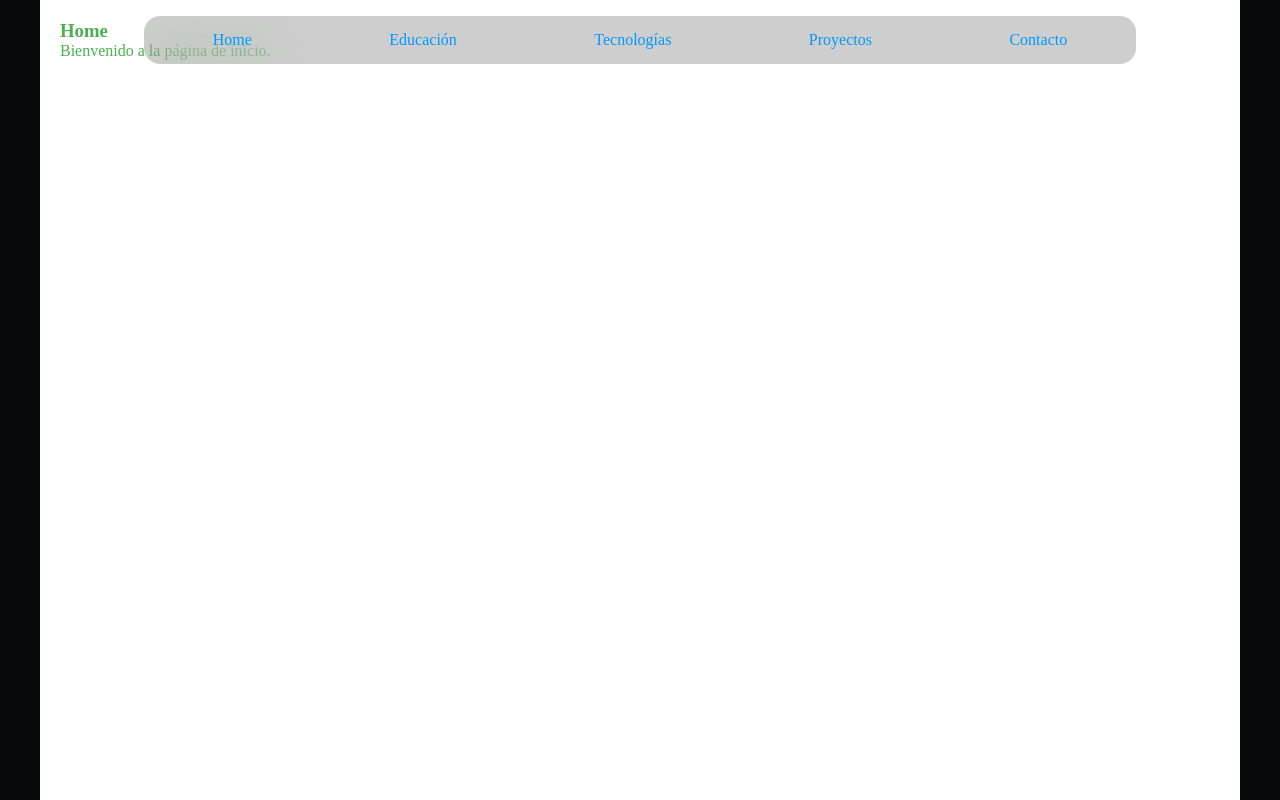
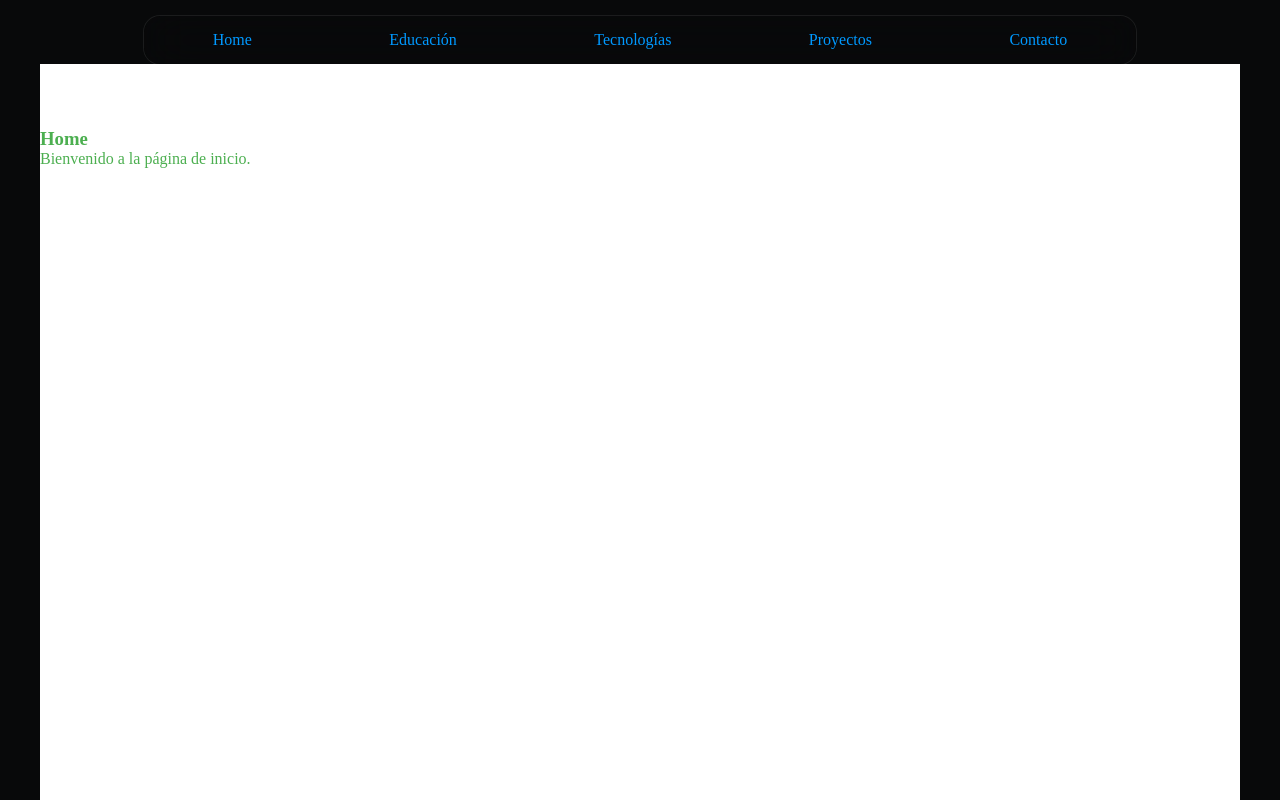
Before and after one commit to devfranciscogonzalez/portfolio, a React (Vite) app: page / in a window 1280 px wide. Shown: the top 800 px of the page. Built offline with nearby package versions, Linux system fonts and the light colour scheme.

Commit message:
fix navbar

```diff
--- a/src/App.jsx
+++ b/src/App.jsx
@@ -5,7 +5,8 @@ import { Contact, Education, Home, Project, Technology } from "./view";
 import { Layout } from "./components";
 
 const Section = styled.section`
-  min-height: 100vh;
+  height: 100vh;
+  padding-top: ${({ theme }) => theme.spacing.header};
 `;
 
 function App() {
--- a/src/components/Header/Header.styles.js
+++ b/src/components/Header/Header.styles.js
@@ -2,23 +2,13 @@ import styled from "styled-components";
 
 const HeaderContainer = styled.header`
   width: 100%;
-  position: fixed;
+  position: sticky;
   top: ${({ theme }) => theme.spacing.medium};
   z-index: ${({ theme }) => theme.zIndex.sticky};
-  display: flex;
-  justify-content: center;
 `;
 
-// const Logo = styled.img`
-//   /* Your CSS styles for the logo */
-// `;
+const NavBarContainer = styled.div`
+  height: ${({ theme }) => theme.spacing.header};
+`;
 
-// const Nav = styled.nav`
-//   /* Your CSS styles for the navigation */
-// `;
-
-// const NavLink = styled.a`
-//   /* Your CSS styles for the navigation links */
-// `;
-
-export { HeaderContainer };
+export { HeaderContainer, NavBarContainer };
--- a/src/components/Header/index.jsx
+++ b/src/components/Header/index.jsx
@@ -1,10 +1,12 @@
-import { HeaderContainer } from "./Header.styles";
+import { HeaderContainer, NavBarContainer } from "./Header.styles";
 import NavBar from "../Navbar";
 
 const Header = () => {
   return (
     <HeaderContainer>
-      <NavBar />
+      <NavBarContainer>
+        <NavBar />
+      </NavBarContainer>
     </HeaderContainer>
   );
 };
--- a/src/components/Layout/Layout.styles.js
+++ b/src/components/Layout/Layout.styles.js
@@ -7,4 +7,6 @@ const Container = styled.div`
   align-items: center;
 `;
 
-export default Container;
+
+
+export { Container };
--- a/src/components/Layout/index.jsx
+++ b/src/components/Layout/index.jsx
@@ -1,7 +1,7 @@
 import PropTypes from "prop-types";
 import Header from "../Header";
 import MainContent from "../MainContent";
-import Container from "./Layout.styles";
+import { Container } from "./Layout.styles";
 import Footer from "../Footer";
 
 const Layout = ({ children }) => {
--- a/src/components/MainContent/MainContent.styles.js
+++ b/src/components/MainContent/MainContent.styles.js
@@ -3,13 +3,10 @@ import styled from "styled-components";
 const MainContainer = styled.main`
   display: flex;
   flex-direction: column;
-  justify-content: flex-start;
+  justify-content: center;
   align-items: stretch;
   width: 100%;
-  max-width: 1200px;
-  margin: 0 auto;
-  padding: 20px;
-  box-sizing: border-box;
+  max-width: 75rem;
   background-color: #fff;
 `;
 
--- a/src/components/Navbar/Navbar.styles.js
+++ b/src/components/Navbar/Navbar.styles.js
@@ -8,6 +8,7 @@ const Nav = styled.nav`
   background-color: hsla(0, 0%, 4%, 0.2);
   box-shadow: 0 0 0 1px hsla(0, 0%, 100%, 0.08);
   backdrop-filter: blur(24px) saturate(140%);
+  margin: 0 auto;
 `;
 
 const NavList = styled.ul`
--- a/src/theme/index.js
+++ b/src/theme/index.js
@@ -38,6 +38,7 @@ export const theme = {
     large: "1.5rem",
     xlarge: "2rem",
     xxlarge: "3rem",
+    header: "4rem",
   },
   padding: {
     xsmall: ".25rem",
--- /dev/null
+++ b/src/view/Home/Home.styles.jsx
@@ -0,0 +1,7 @@
+import styled from "styled-components";
+
+const HomeContainer = styled.section`
+  height: 300px;
+`;
+
+export { HomeContainer };
--- a/src/view/Home/index.jsx
+++ b/src/view/Home/index.jsx
@@ -1,9 +1,11 @@
+import { HomeContainer } from "./Home.styles";
+
 const Home = () => {
   return (
-    <section>
+    <HomeContainer>
       <h1>Home</h1>
       <p>Bienvenido a la página de inicio.</p>
-    </section>
+    </HomeContainer>
   );
 };
 
```
